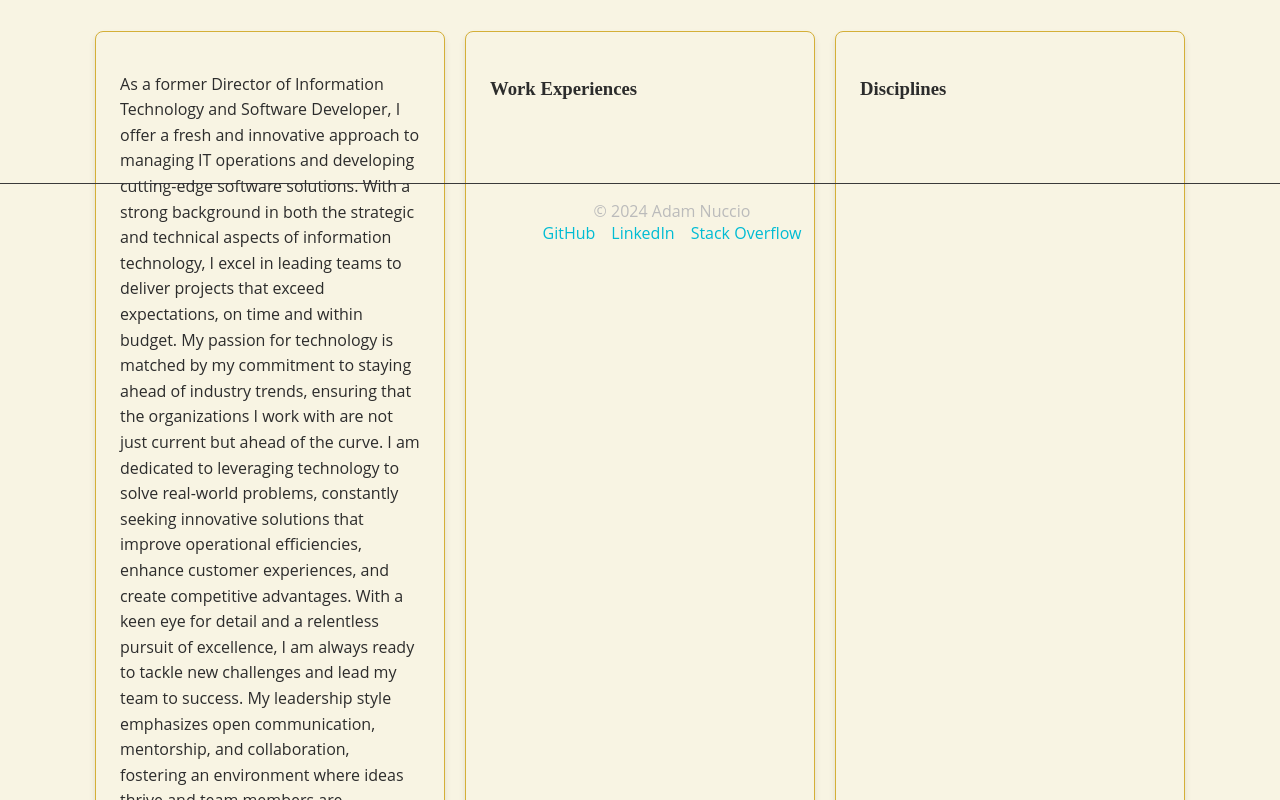
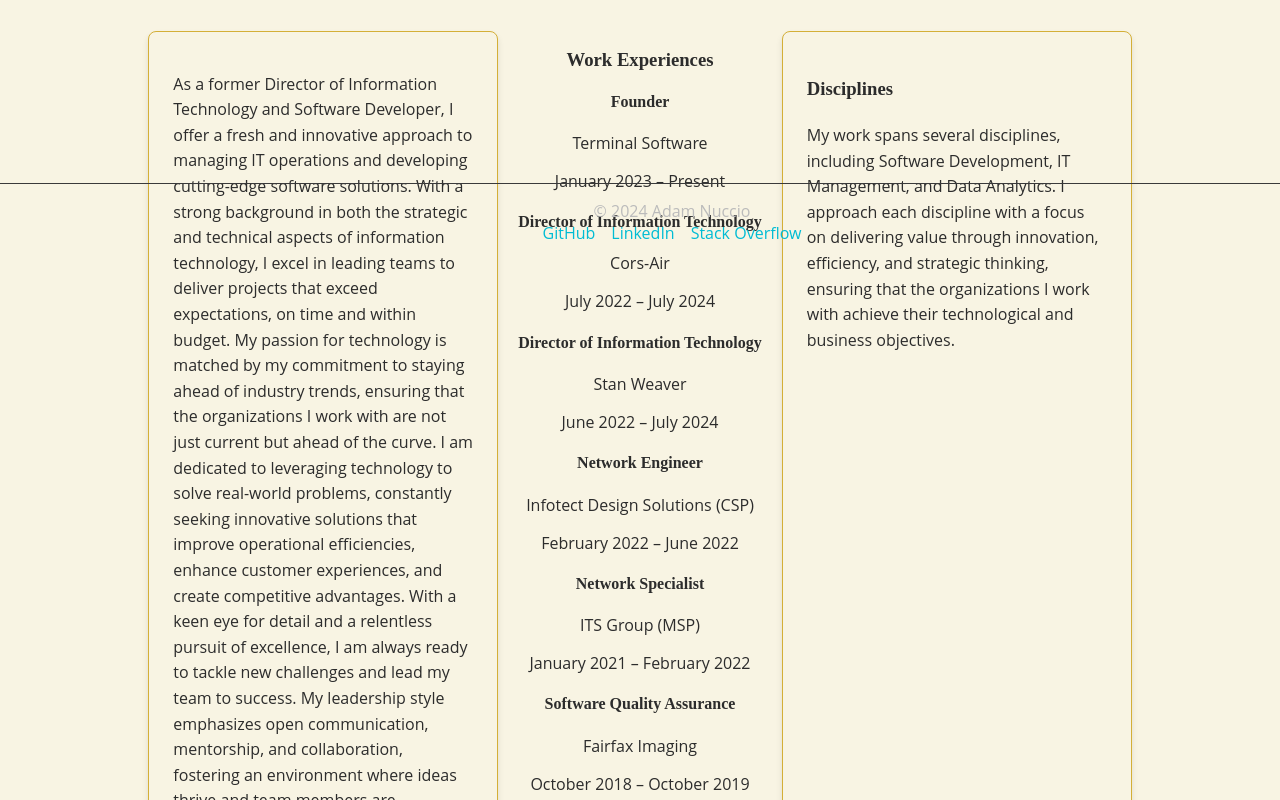
Before and after one commit to yahm0/AMN-REACT.JS-Portfolio, a React (Create React App) app: page / in a window 1280 px wide. Shown: the part 540-1340 px from the top of the page. Built offline with nearby package versions, Linux system fonts and the light colour scheme.

Commit message:
made changes to the aboutme.jsx.

```diff
--- a/src/pages/AboutMe.jsx
+++ b/src/pages/AboutMe.jsx
@@ -19,18 +19,47 @@ function AboutMe() {
         </section>
 
         {/* Work Experiences Section */}
-        <section className="about-me-card">
+        <div className="work-experiences-container">
           <h3>Work Experiences</h3>
-          <p>
-
-          </p>
-        </section>
+          <div className="work-experiences-grid">
+            <div className="work-experience">
+              <h4>Founder</h4>
+              <p>Terminal Software</p>
+              <p>January 2023 – Present</p>
+            </div>
+            <div className="work-experience">
+              <h4>Director of Information Technology</h4>
+              <p>Cors-Air</p>
+              <p>July 2022 – July 2024</p>
+            </div>
+            <div className="work-experience">
+              <h4>Director of Information Technology</h4>
+              <p>Stan Weaver</p>
+              <p>June 2022 – July 2024</p>
+            </div>
+            <div className="work-experience">
+              <h4>Network Engineer</h4>
+              <p>Infotect Design Solutions (CSP)</p>
+              <p>February 2022 – June 2022</p>
+            </div>
+            <div className="work-experience">
+              <h4>Network Specialist</h4>
+              <p>ITS Group (MSP)</p>
+              <p>January 2021 – February 2022</p>
+            </div>
+            <div className="work-experience">
+              <h4>Software Quality Assurance</h4>
+              <p>Fairfax Imaging</p>
+              <p>October 2018 – October 2019</p>
+            </div>
+          </div>
+        </div>
 
         {/* Disciplines Section */}
         <section className="about-me-card">
           <h3>Disciplines</h3>
           <p>
-
+            My work spans several disciplines, including Software Development, IT Management, and Data Analytics. I approach each discipline with a focus on delivering value through innovation, efficiency, and strategic thinking, ensuring that the organizations I work with achieve their technological and business objectives.
           </p>
         </section>
       </div>
```
